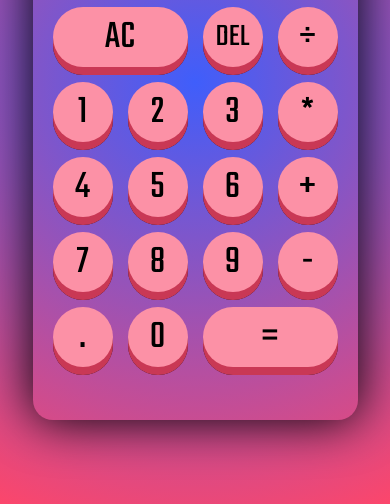
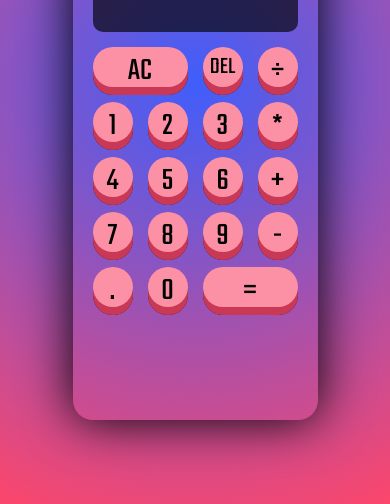
Before and after one commit to shaikhovais/Calculator, a plain HTML site: page index.html in a window 390 px wide. Shown: the part 340-844 px from the top of the page. Drawn offline with Linux system fonts and the light colour scheme; a web font is replaced by a local one.

Commit message:
Update style.css

```diff
--- a/style.css
+++ b/style.css
@@ -140,3 +140,18 @@ body {
     width: 40px;
     cursor: pointer;
 }
+
+@media(max-width:500px){
+    .calculator {
+        grid-template-columns: repeat(4, 40px);
+        grid-template-rows: 40px minmax(120px, auto) repeat(5,40px);
+    }
+
+    .calculator button {
+        font-size: 2rem;
+    }
+
+    .calculator .delete {
+        font-size: 1.5rem;
+    }
+}
```
